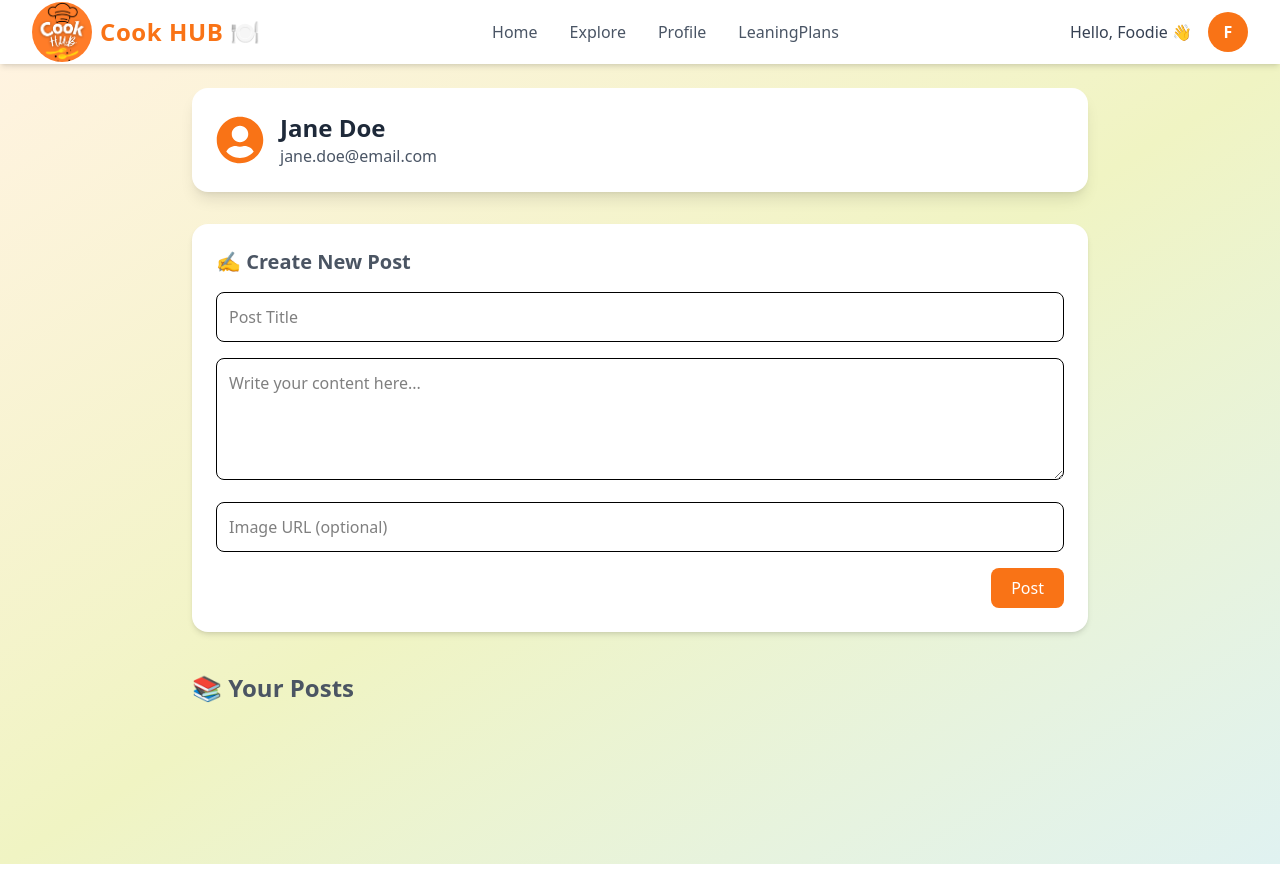
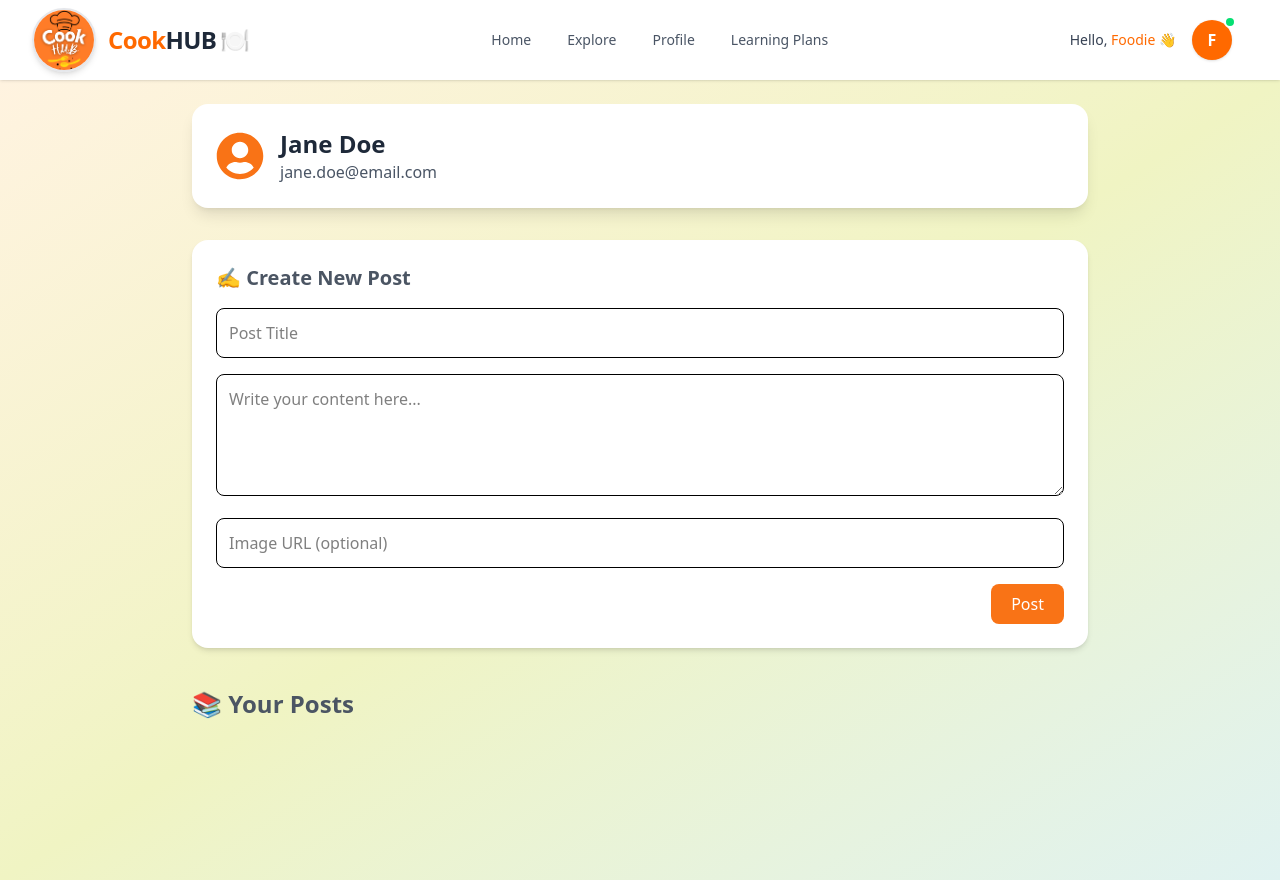
Before and after one commit to RusiruWaduge/Cook_Hub-FoodApp, a React (Vite) app in the folder Frontend/: page /createpost in a window 1280 px wide. Built offline with nearby package versions, Linux system fonts and the light colour scheme.

Commit message:
update navbar

```diff
--- a/Frontend/src/components/NavBar.jsx
+++ b/Frontend/src/components/NavBar.jsx
@@ -1,59 +1,158 @@
-import React from "react";
-import logo from "../assets/logo.png"; // Adjust the path as necessary
+import React, { useState, useEffect } from "react";
+import { Link, NavLink } from "react-router-dom";
+import logo from "../assets/logo.png";
 
 const Navbar = () => {
+  const [scrolled, setScrolled] = useState(false);
+  const [mobileMenuOpen, setMobileMenuOpen] = useState(false);
+
+  useEffect(() => {
+    const handleScroll = () => {
+      setScrolled(window.scrollY > 10);
+    };
+    window.addEventListener("scroll", handleScroll);
+    return () => window.removeEventListener("scroll", handleScroll);
+  }, []);
+
+  const navLinks = [
+    { path: "/", label: "Home" },
+    { path: "/explore", label: "Explore" },
+    { path: "/profile", label: "Profile" },
+    { path: "/learning", label: "Learning Plans" },
+  ];
+
   return (
-    <nav className="bg-white shadow-md sticky top-0 z-50">
+    <nav
+      className={`sticky top-0 z-50 transition-all duration-300 ${
+        scrolled
+          ? "bg-white shadow-lg backdrop-blur-sm bg-opacity-90"
+          : "bg-white shadow-sm"
+      }`}
+    >
       <div className="max-w-7xl mx-auto px-4 sm:px-6 lg:px-8">
-        <div className="flex justify-between items-center h-16">
+        <div className="flex justify-between items-center h-16 md:h-20">
           {/* Logo */}
-          <div className="flex items-center space-x-2">
-            <img
-              src={logo}
-              alt="CookHUB Logo"
-              className="h-15 w-15 rounded-full"
-            />
-            <h1 className="text-2xl font-bold text-[#F97316] tracking-wide">
-              Cook HUB 🍽️
-            </h1>
-          </div>
-          {/* Nav Links */}
-          <div className="hidden md:flex space-x-8">
-            <a
-              href="/"
-              className="text-gray-600 hover:text-[#F97316] font-medium"
+          <div className="flex items-center space-x-3">
+            <Link
+              to="/"
+              className="flex items-center space-x-3 focus:outline-none focus:ring-2 focus:ring-orange-500 focus:ring-offset-2 rounded-full"
+              aria-label="CookieVerse Home"
             >
-              Home
-            </a>
-            <a
-              href="/explore"
-              className="text-gray-600 hover:text-[#F97316] font-medium"
-            >
-              Explore
-            </a>
-            <a
-              href="/CreatePost"
-              className="text-gray-600 hover:text-[#F97316] font-medium"
-            >
-              Profile
-            </a>
-            <a
-              href="/learning"
-              className="text-gray-600 hover:text-[#F97316] font-medium"
-            >
-              LeaningPlans
-            </a>
+              <img src={logo} alt="CookHUB Logo" className="h-16 w-16 rounded-full shadow-md border-2 border-gray-200" />
+              <h1 className="text-2xl font-bold text-orange-500 tracking-tight">
+                Cook<span className="text-gray-800">HUB</span>
+                <span
+                  role="img"
+                  aria-label="plate with cutlery"
+                  className="ml-1"
+                >
+                  🍽
+                </span>
+              </h1>
+            </Link>
           </div>
 
-          {/* User */}
+          {/* Desktop Nav Links */}
+          <div className="hidden md:flex space-x-1">
+            {navLinks.map((link) => (
+              <NavLink
+                key={link.path}
+                to={link.path}
+                className={({ isActive }) =>
+                  `px-4 py-2 rounded-md text-sm font-medium transition-colors duration-200 ${
+                    isActive
+                      ? "text-orange-600 bg-orange-50"
+                      : "text-gray-600 hover:text-orange-500 hover:bg-orange-50"
+                  }`
+                }
+              >
+                {link.label}
+              </NavLink>
+            ))}
+          </div>
+
+          {/* User Avatar */}
           <div className="flex items-center space-x-4">
-            <span className="hidden md:block text-gray-700 font-medium">
-              Hello, Foodie 👋
+            <span className="hidden md:block text-gray-700 font-medium text-sm">
+              Hello, <span className="text-orange-500">Foodie</span>{" "}
+              <span role="img" aria-label="waving hand">
+                👋
+              </span>
             </span>
-            <div className="bg-[#F97316] text-white w-10 h-10 flex items-center justify-center rounded-full font-bold">
+            <button
+              className="relative bg-orange-500 text-white w-10 h-10 flex items-center justify-center rounded-full font-bold shadow-sm hover:bg-orange-600 transition-colors focus:outline-none focus:ring-2 focus:ring-orange-500 focus:ring-offset-2"
+              aria-label="User menu"
+            >
               F
-            </div>
+              <span className="absolute -top-1 -right-1 h-3 w-3 bg-green-400 rounded-full border-2 border-white"></span>
+            </button>
+
+            {/* Mobile menu button */}
+            <button
+              className="md:hidden p-2 rounded-md text-gray-500 hover:text-orange-500 hover:bg-orange-50 focus:outline-none focus:ring-2 focus:ring-orange-500"
+              onClick={() => setMobileMenuOpen(!mobileMenuOpen)}
+              aria-expanded={mobileMenuOpen}
+              aria-label="Toggle menu"
+            >
+              {mobileMenuOpen ? (
+                <svg
+                  className="h-6 w-6"
+                  xmlns="http://www.w3.org/2000/svg"
+                  fill="none"
+                  viewBox="0 0 24 24"
+                  stroke="currentColor"
+                >
+                  <path
+                    strokeLinecap="round"
+                    strokeLinejoin="round"
+                    strokeWidth={2}
+                    d="M6 18L18 6M6 6l12 12"
+                  />
+                </svg>
+              ) : (
+                <svg
+                  className="h-6 w-6"
+                  xmlns="http://www.w3.org/2000/svg"
+                  fill="none"
+                  viewBox="0 0 24 24"
+                  stroke="currentColor"
+                >
+                  <path
+                    strokeLinecap="round"
+                    strokeLinejoin="round"
+                    strokeWidth={2}
+                    d="M4 6h16M4 12h16M4 18h16"
+                  />
+                </svg>
+              )}
+            </button>
           </div>
+        </div>
+      </div>
+
+      {/* Mobile Menu */}
+      <div
+        className={`md:hidden transition-all duration-300 ease-in-out overflow-hidden ${
+          mobileMenuOpen ? "max-h-96" : "max-h-0"
+        }`}
+      >
+        <div className="px-4 pb-4 space-y-1">
+          {navLinks.map((link) => (
+            <NavLink
+              key={link.path}
+              to={link.path}
+              className={({ isActive }) =>
+                `block px-3 py-2 rounded-md text-base font-medium ${
+                  isActive
+                    ? "text-orange-600 bg-orange-50"
+                    : "text-gray-600 hover:text-orange-500 hover:bg-orange-50"
+                }`
+              }
+              onClick={() => setMobileMenuOpen(false)}
+            >
+              {link.label}
+            </NavLink>
+          ))}
         </div>
       </div>
     </nav>
```
